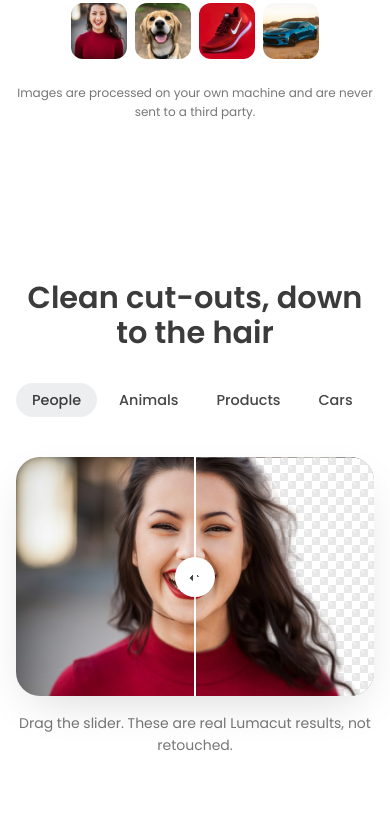
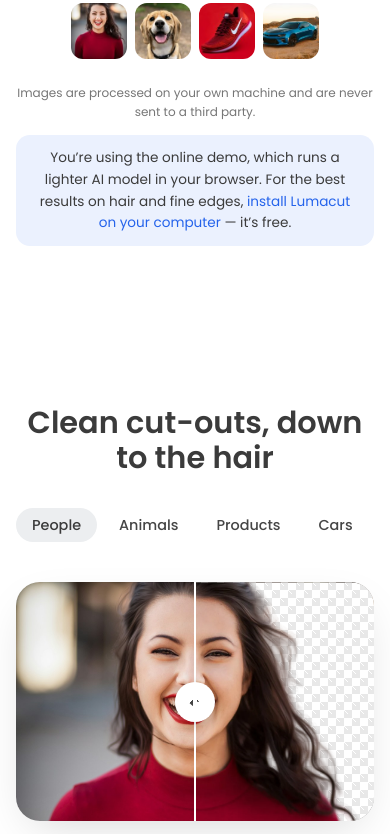
Before and after one commit to ihateSAS/lumacut, a website with bundled scripts: page index.html in a window 390 px wide. Shown: the part 780-1614 px from the top of the page. Built offline with nearby package versions, Linux system fonts and the light colour scheme; files whose address does not match are found by name.

Commit message:
Install guide, Windows launcher, online demo

```diff
--- a/css/styles.css
+++ b/css/styles.css
@@ -153,6 +153,7 @@ h1 { font-size: clamp(1.9rem, 3.2vw + 1rem, 3.75rem); line-height: 1.12; letter-
 .sample:hover { transform: scale(1.06); }
 .sample img { width: 100%; height: 100%; object-fit: cover; }
 .legal { font-size: .75rem; color: var(--muted); margin: 24px 0 0 12px; max-width: 380px; }
+.demo-note { font-size: .85rem; margin: 14px 0 0 12px; max-width: 400px; padding: 12px 14px; border-radius: 14px; background: var(--primary-50); color: var(--heading); }
 @media (max-width: 900px) {
   .hero { padding: 24px 0 64px; }
   .hero-grid { grid-template-columns: 1fr; gap: 40px; }
@@ -161,7 +162,7 @@ h1 { font-size: clamp(1.9rem, 3.2vw + 1rem, 3.75rem); line-height: 1.12; letter-
   .hero-media { margin-inline: auto; max-width: 380px; margin-bottom: 24px; }
   .upload-card { padding: 56px 24px 48px; }
   .samples { justify-content: center; margin-left: 0; flex-wrap: wrap; }
-  .legal { margin-inline: auto; text-align: center; }
+  .legal, .demo-note { margin-inline: auto; text-align: center; }
 }
 @media (max-width: 420px) {
   .hero-sub { font-size: 1.05rem; }
--- a/index.html
+++ b/index.html
@@ -39,6 +39,7 @@
           <div class="sample-row" id="samples"></div>
         </div>
         <p class="legal">Images are processed on your own machine and are never sent to a third party.</p>
+        <p class="demo-note" id="demoNote" hidden>You’re using the online demo, which runs a lighter AI model in your browser. For the best results on hair and fine edges, <a id="installLink" href="#" target="_blank" rel="noopener">install Lumacut on your computer</a> — it’s free.</p>
       </div>
     </div>
   </section>
--- a/js/app.js
+++ b/js/app.js
@@ -1,5 +1,5 @@
 import {
-  $, $$, esc, mountChrome, initInput, toast, history, downloadBlob, copyImageToClipboard, nameFromUrl, formatBytes, ICONS,
+  $, $$, esc, mountChrome, initInput, toast, history, downloadBlob, copyImageToClipboard, nameFromUrl, formatBytes, ICONS, REPO_URL,
 } from './common.js';
 import { segment, onStatus, MODELS, getPreferredModel } from './engine.js';
 import { mountModelPicker, modelNotes } from './model-picker.js';
@@ -276,7 +276,14 @@ el.rerun.addEventListener('click', () => {
   const item = current();
   if (item?.project) processItem(item);
 });
-mountModelPicker(el.model, { onChange: updateModelUI }).then(updateModelUI);
+mountModelPicker(el.model, { onChange: updateModelUI }).then((caps) => {
+  updateModelUI();
+  // Served without the local AI server (e.g. GitHub Pages): say so and link to the install guide.
+  if (!caps.server) {
+    $('#installLink').href = `${REPO_URL}#install`;
+    $('#demoNote').hidden = false;
+  }
+});
 
 $('#retryBtn').addEventListener('click', () => {
   const item = current();
--- a/js/common.js
+++ b/js/common.js
@@ -27,6 +27,8 @@ export async function copyImageToClipboard(blobPromise) {
   if (!navigator.clipboard || typeof ClipboardItem === 'undefined') throw new Error('Clipboard images aren’t supported in this browser.');
   await navigator.clipboard.write([new ClipboardItem({ 'image/png': blobPromise })]);
 }
+
+export const REPO_URL = 'https://github.com/ihateSAS/lumacut';
 
 export const LOGO = `<svg class="logo-mark" viewBox="0 0 32 32" aria-hidden="true">
   <rect width="32" height="32" rx="8" fill="#2463eb"/>
@@ -98,7 +100,7 @@ export function mountChrome(active) {
       <div><h4>Developers</h4><a href="developers.html">JavaScript SDK</a><a href="developers.html#playground">Playground</a><a href="developers.html#options">Options</a></div>
     </div>
     <div class="container footer-bottom small muted">
-      <span>© ${new Date().getFullYear()} Lumacut</span>
+      <span>© ${new Date().getFullYear()} Lumacut · <a href="${REPO_URL}" target="_blank" rel="noopener">Source on GitHub</a> (MIT)</span>
       <span>AI models: <a href="https://huggingface.co/ZhengPeng7/BiRefNet" target="_blank" rel="noopener">BiRefNet</a>, <a href="https://huggingface.co/hustvl/vitmatte-base-distinctions-646" target="_blank" rel="noopener">ViTMatte</a>, <a href="https://huggingface.co/briaai/RMBG-1.4" target="_blank" rel="noopener">RMBG-1.4</a></span>
     </div>`;
   document.body.append(footer);
```
Also changed, not shown: README.md, docs/before-after.jpg (added), docs/screenshot.jpg (added), 4 other files.
